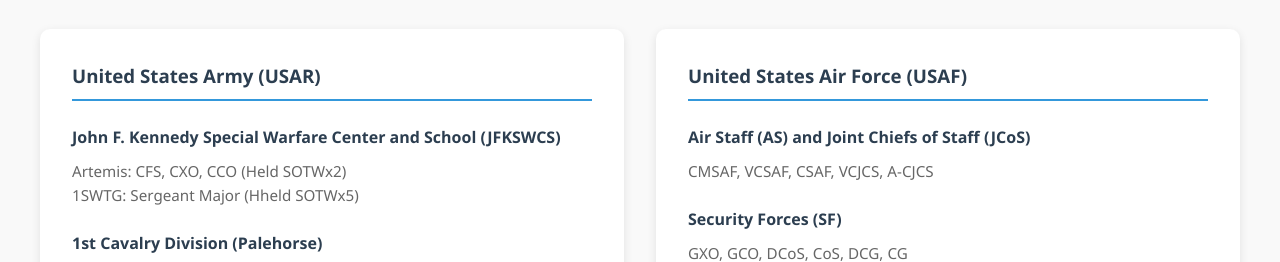
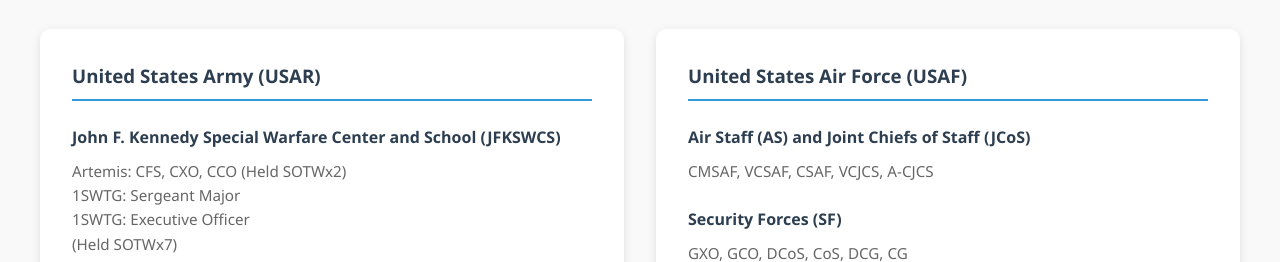
Before and after one commit to rast0fx/experience, a plain HTML site: page index.html in a window 1280 px wide. Shown: the part 538-800 px from the top of the page. Drawn offline with Linux system fonts and the light colour scheme.

Commit message:
Update index.html

```diff
--- a/index.html
+++ b/index.html
@@ -320,7 +320,9 @@
 <div class="unit">
                             <h4>John F. Kennedy Special Warfare Center and School (JFKSWCS)</h4>
                             <p>Artemis: CFS, CXO, CCO (Held SOTWx2)</p>
-                            <p>1SWTG: Sergeant Major (Hheld SOTWx5)</p>
+                            <p>1SWTG: Sergeant Major</p>
+                            <p>1SWTG: Executive Officer </p>
+<p>(Held SOTWx7)</p>
                         </div>
                         <div class="unit">
                             <h4>1st Cavalry Division (Palehorse)</h4>
```
